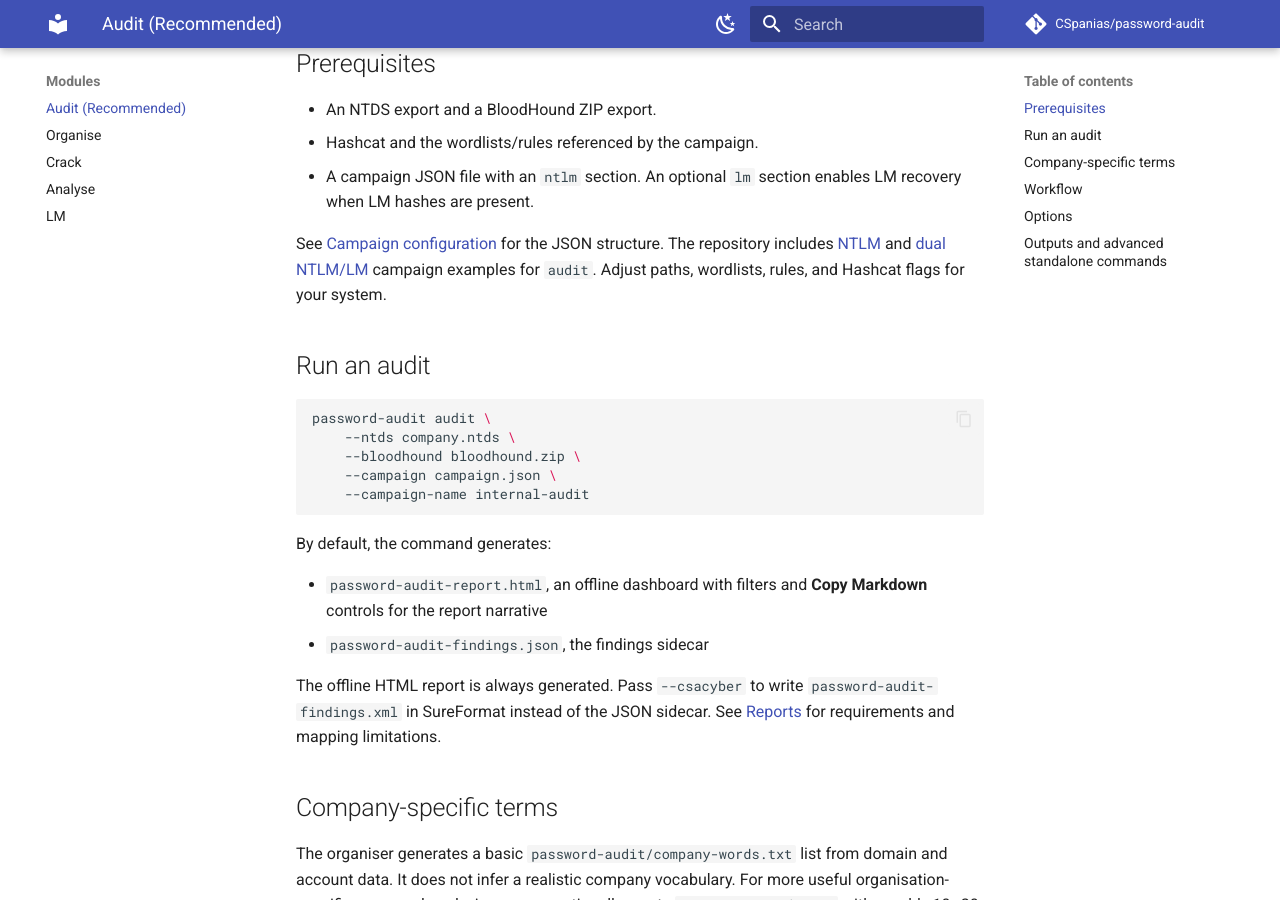
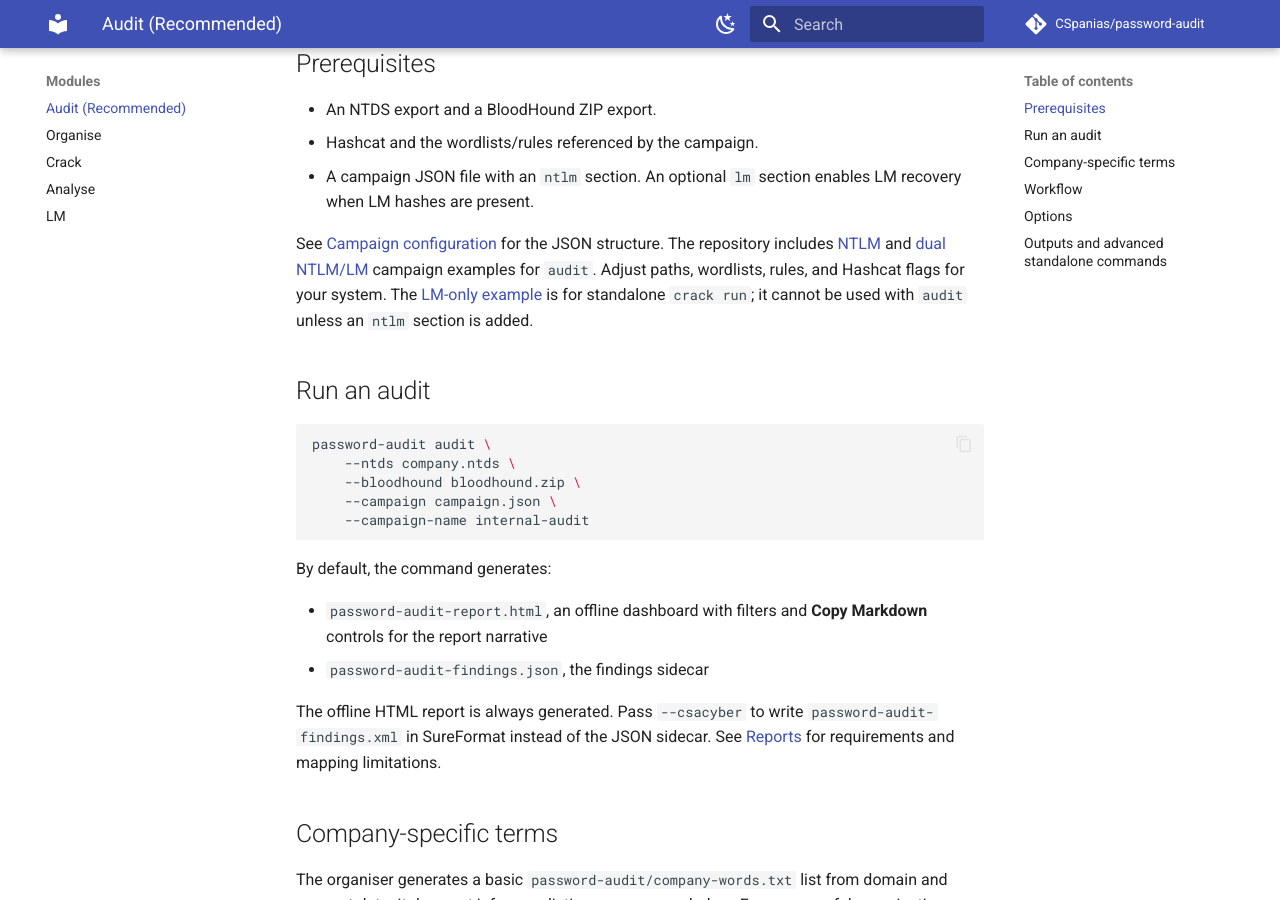
Before and after one commit to CSpanias/password-audit, an MkDocs documentation site: the page built from docs/audit.md, in a window 1280 px wide and 900 px high, scrolled down 366 px. Built offline with MkDocs 1.6.1 and Material for MkDocs 9.7.7, drawn with Linux system fonts in a browser that asks for light colours; comment, search, counter and statistics services are not loaded.

Commit message:
Added LM example config.

```diff
--- a/docs/audit.md
+++ b/docs/audit.md
@@ -20,7 +20,10 @@ structure. The repository includes
 [NTLM](https://github.com/CSpanias/password-audit/blob/main/example-ntlm-config.json)
 and [dual NTLM/LM](https://github.com/CSpanias/password-audit/blob/main/example-dual-config.json)
 campaign examples for `audit`. Adjust paths, wordlists, rules, and Hashcat
-flags for your system.
+flags for your system. The
+[LM-only example](https://github.com/CSpanias/password-audit/blob/main/example-lm-config.json)
+is for standalone `crack run`; it cannot be used with `audit` unless an `ntlm`
+section is added.
 
 ## Run an audit
 
```
